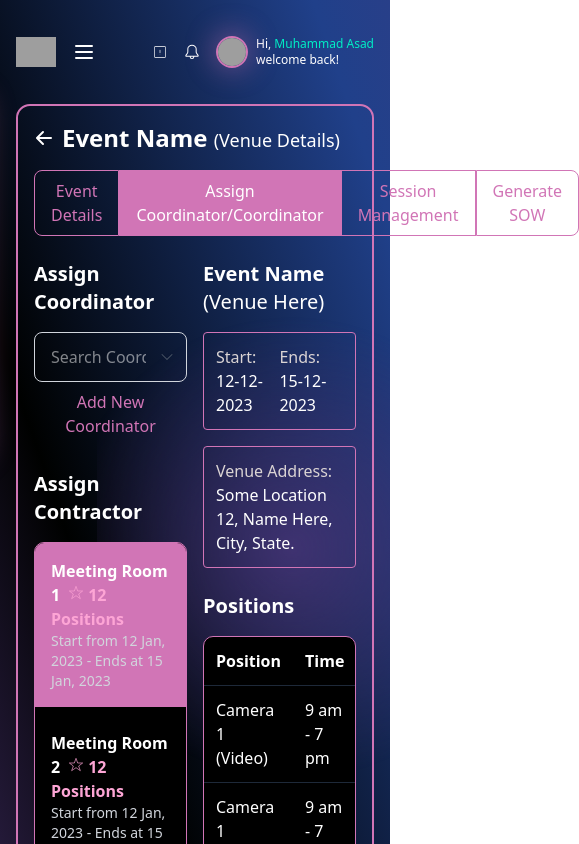
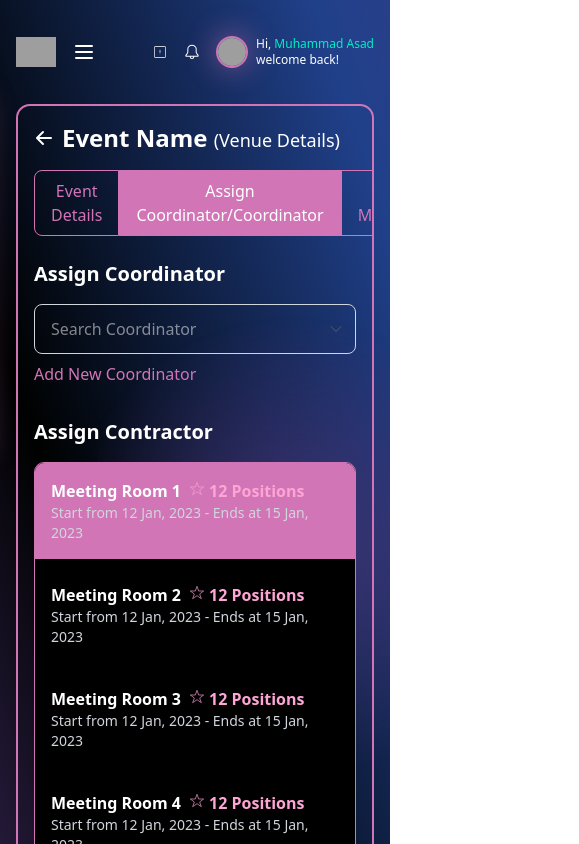
Before and after one commit to rakeshrg123/spiderweb_assigment, a React (Vite) app: page /viewDetails in a window 390 px wide. Shown: the top 844 px of the page, 579 px wide, since content can reach past the window. Built offline with nearby package versions, Linux system fonts and the light colour scheme; grey boxes are pictures that could not be loaded.

Commit message:
responsive detail view

```diff
--- a/src/pages/EventDetailView.jsx
+++ b/src/pages/EventDetailView.jsx
@@ -64,7 +64,7 @@ const EventDetailView = ({ event }) => {
   });
 
   return (
-    <div className="col-span-4 border-2 rounded-xl border-[#D175B6] p-4">
+    <div className="col-span-4 border-2 rounded-xl border-[#D175B6] p-4 overflow-hidden">
       {/* Header with back button and event name */}
       <div className="flex items-center gap-2 mb-4 text-white">
         <button
@@ -99,7 +99,7 @@ const EventDetailView = ({ event }) => {
       </div>
 
       {/* Main content */}
-      <div className="grid grid-cols-2 gap-4">
+      <div className="grid grid-cols-1 md:grid-cols-2 gap-4">
         {/* Left column */}
         <div>
           <h3 className="text-xl font-semibold text-white mb-4">
```
